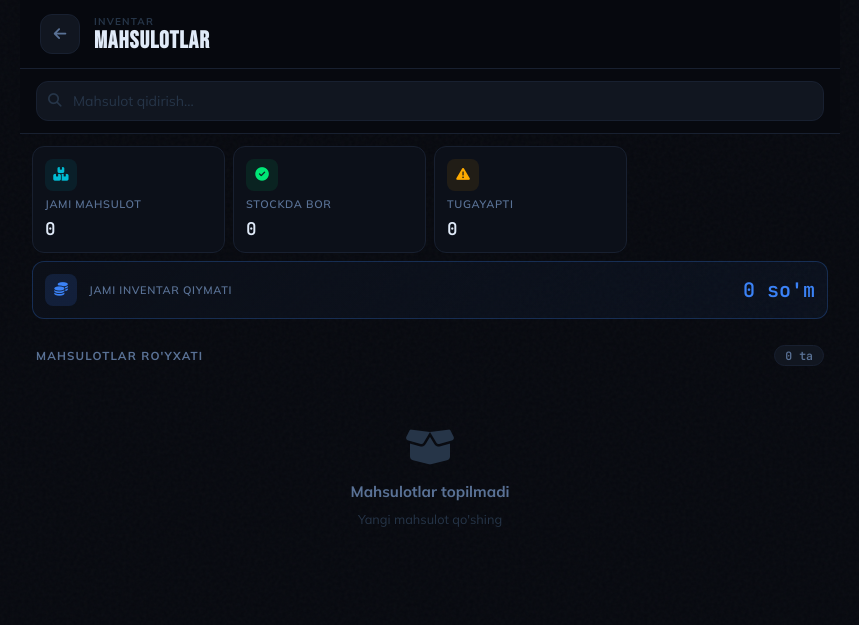
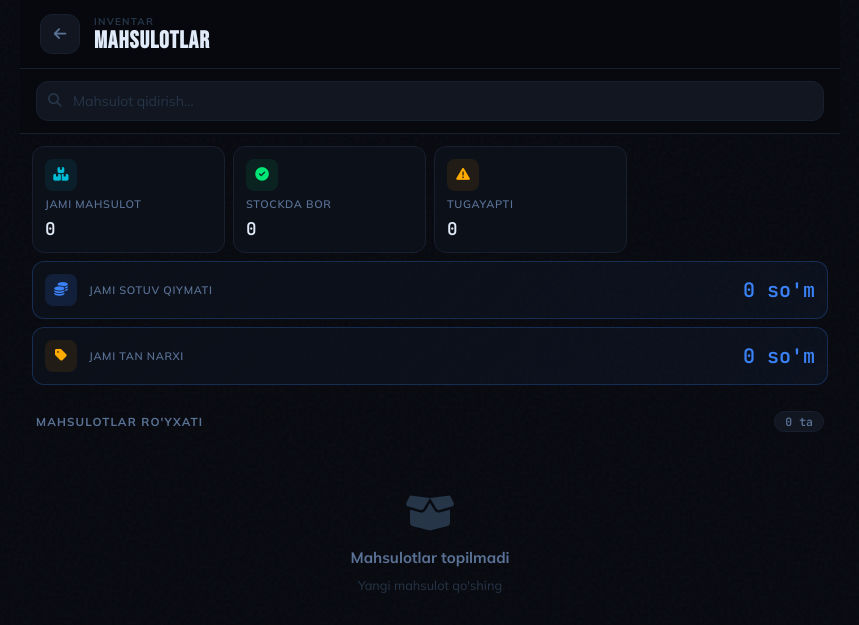
Before and after one commit to Ahrorbek077/Notebook_CRM_2, a Django app: page /products/ in a window 1280 px wide. Shown: the top 625 px of the page, without its empty margins (210-1069 px from the left). Run offline with Django 5.2, Linux system fonts and the light colour scheme; the visitor is signed in with stand-in values (Sample User, id 1); data that the repository does not hold is empty; parts of the project's set-up code (start-up, migrations or seed data) failed here and were passed over.

Commit message:
catalog web_views- add inventory-total-cost-price

```diff
--- a/notebook/catalog/views/web_views.py
+++ b/notebook/catalog/views/web_views.py
@@ -32,13 +32,27 @@ class ProductListView(LoginRequiredMixin, ListView):
     def get_context_data(self, **kwargs):
         ctx = super().get_context_data(**kwargs)
         ctx['form'] = ProductForm()
-        # Jami inventar narxi: price * stock — bitta aggregate query
+        # Jami sotuv qiymati: price * stock — bitta aggregate query
         result = Product.objects.filter(stock__gt=0).aggregate(
             total_value=Sum(
                 ExpressionWrapper(F('price') * F('stock'), output_field=DecimalField())
             )
         )
         ctx['total_inventory_value'] = result['total_value'] or 0
+
+        # Jami tan narxi: StockBatch.remaining_quantity * cost_price
+        # Bu FIFO bo'yicha eng to'g'ri hisob — har batch o'z narxida
+        batch_result = StockBatch.objects.filter(
+            is_active=True, remaining_quantity__gt=0
+        ).aggregate(
+            total_cost=Sum(
+                ExpressionWrapper(
+                    F('remaining_quantity') * F('cost_price'),
+                    output_field=DecimalField()
+                )
+            )
+        )
+        ctx['total_inventory_cost_value'] = batch_result['total_cost'] or 0
         return ctx
 
     def get(self, request, *args, **kwargs):
--- a/templates/inventory.html
+++ b/templates/inventory.html
@@ -49,8 +49,13 @@
         </div>
         <div class="stat-card stat-card--wide">
             <div class="stat-icon blue"><i class="fa fa-coins"></i></div>
-            <div class="stat-label">Jami inventar qiymati</div>
+            <div class="stat-label">Jami sotuv qiymati</div>
             <div class="stat-value stat-value--money" id="totalValue">{{ total_inventory_value|floatformat:0 }} so'm</div>
+        </div>
+        <div class="stat-card stat-card--wide">
+            <div class="stat-icon amber"><i class="fa fa-tag"></i></div>
+            <div class="stat-label">Jami tan narxi</div>
+            <div class="stat-value stat-value--money" id="totalCostValue">{{ total_inventory_cost_value|floatformat:0 }} so'm</div>
         </div>
     </div>
 
```
